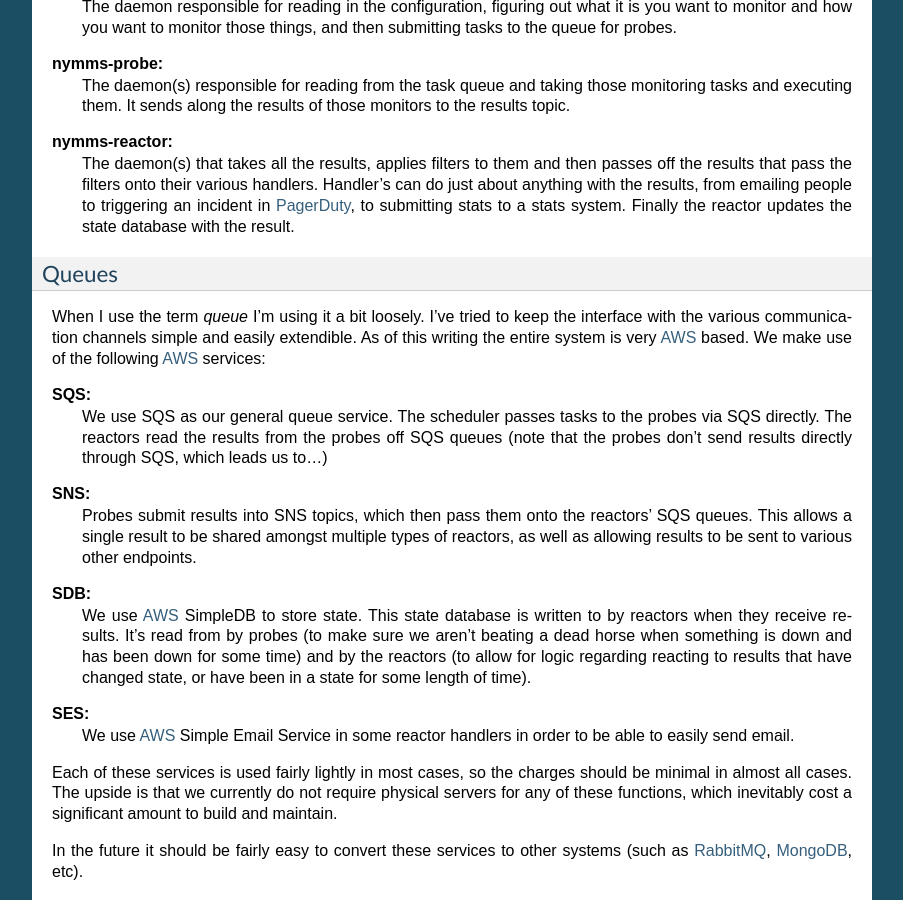
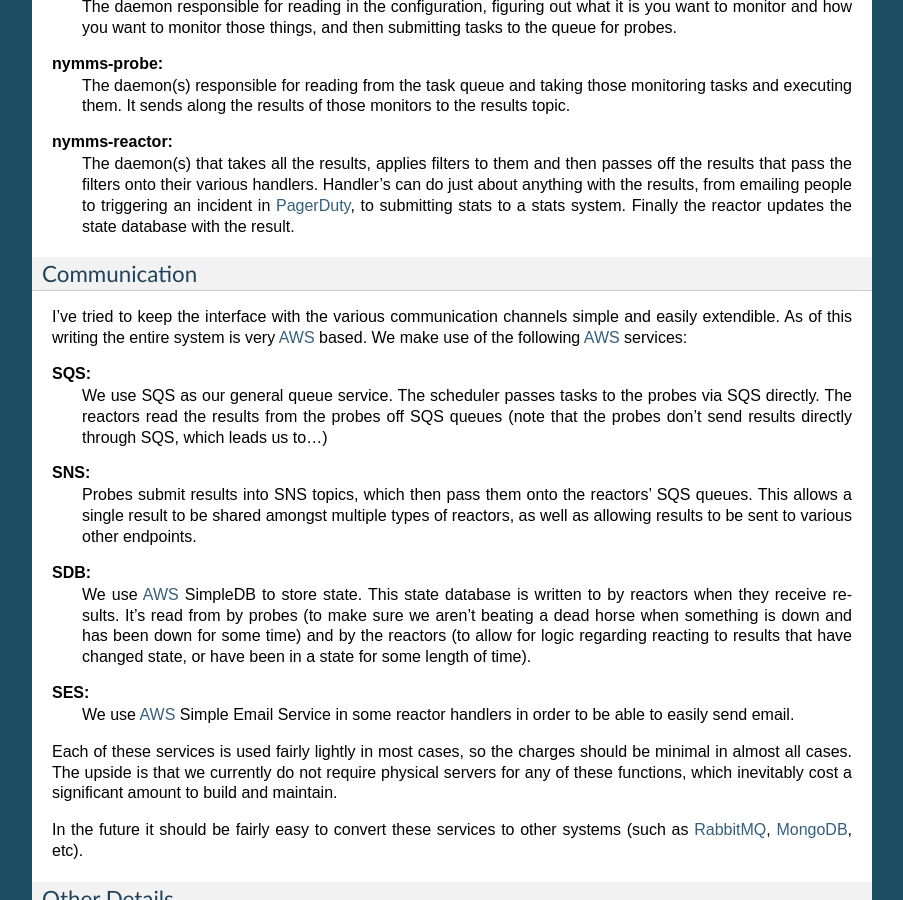
Before and after one commit to cloudtools/nymms, a Sphinx documentation site: the page built from docs/index.rst, in a window 1280 px wide and 900 px high, scrolled down 1112 px. Shown: the whole window, without its empty margins (198-1101 px from the left). Built offline with Sphinx 7.4.7, drawn with Linux system fonts in a browser that asks for light colours.

Commit message:
Communication not Queues

```diff
--- a/docs/index.rst
+++ b/docs/index.rst
@@ -57,13 +57,12 @@ The Daemons
     to triggering an incident in PagerDuty_, to submitting stats to a stats
     system.  Finally the reactor updates the state database with the result.
 
-Queues
-------
+Communication
+-------------
 
-When I use the term *queue* I'm using it a bit loosely.  I've tried to keep
-the interface with the various communication channels simple and easily
-extendible. As of this writing the entire system is very AWS_ based.  We make
-use of the following AWS_ services:
+I've tried to keep the interface with the various communication channels
+simple and easily extendible. As of this writing the entire system is very
+AWS_ based.  We make use of the following AWS_ services:
 
 **SQS:**
     We use SQS as our general queue service.  The scheduler passes tasks to the
```
